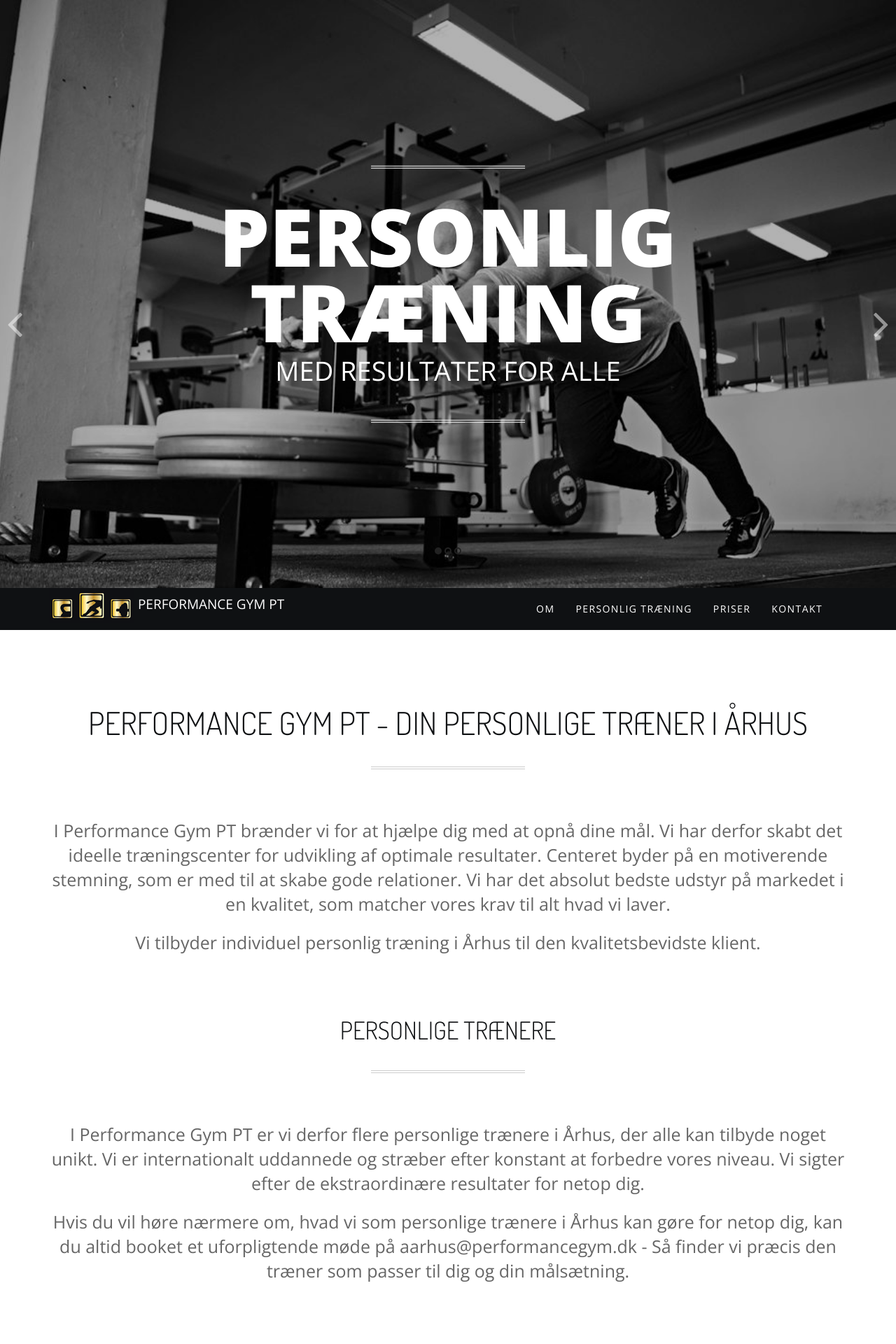
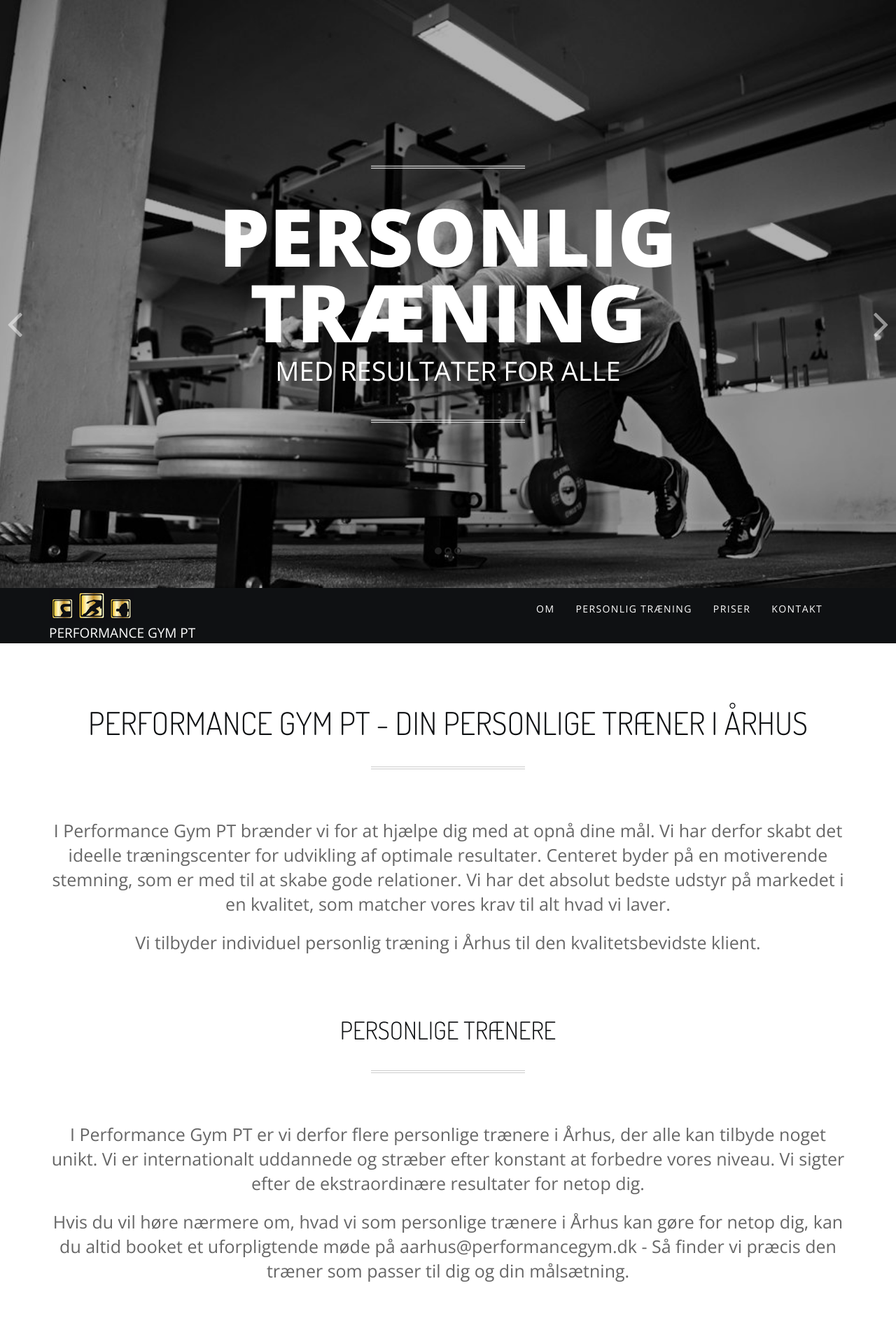
Before and after one commit to lsolesen/performancegymaarhus.dk, a Jekyll site: the page built from index.html, in a window 1280 px wide. Shown: the top 1920 px of the page at 70% size. Built offline with Jekyll 4.4.1, drawn with Linux system fonts in a browser that asks for light colours; nearby versions of some CDN libraries; comment, search, counter and statistics services are not loaded.

Commit message:
Update default.html

```diff
--- a/_layouts/default.html
+++ b/_layouts/default.html
@@ -83,6 +83,7 @@
                       <span class="white">ISIS</span><span class="styleColor">ONE</span>
                 -->
             <span class="">
+              <div style="width: 100%;"></div>
               <a href="http://performancegymaarhus.dk/" style="color: white;">PERFORMANCE GYM PT</a>
             </span>
 
```
